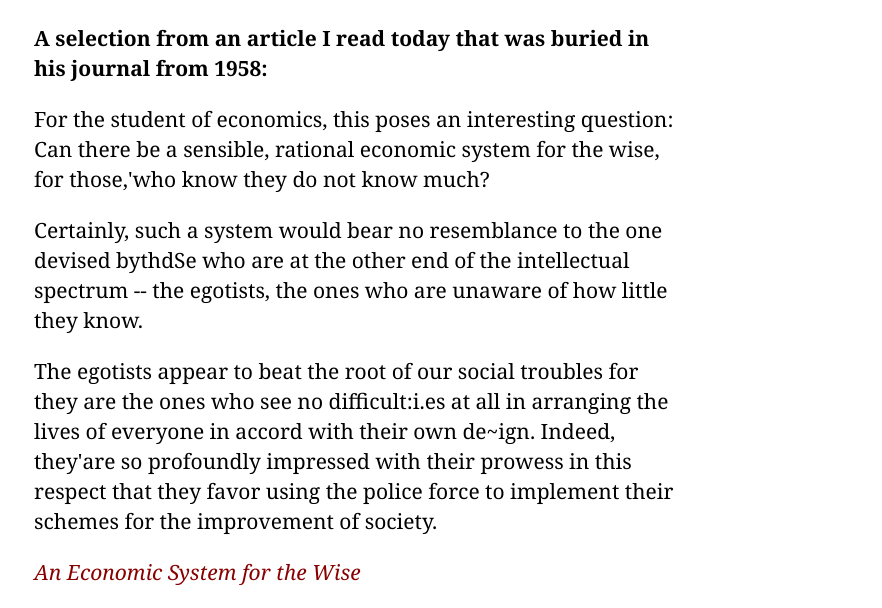
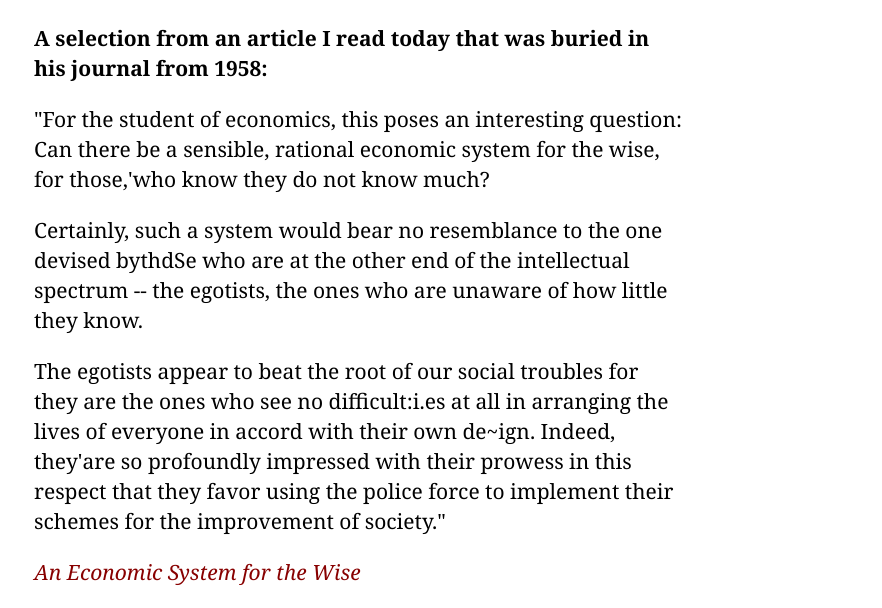
Before and after one commit to derykmakgill/commonplace, a Jekyll site: the page built from _posts/2019-04-10-6.md, in a window 1280 px wide. Shown: the part 747-1355 px from the top of the page, without its empty margins (186-1068 px from the left). Built offline with Jekyll 4.4.1, drawn with Linux system fonts in a browser that asks for light colours.

Commit message:
Update 2019-04-10-6.md

```diff
--- a/_posts/2019-04-10-6.md
+++ b/_posts/2019-04-10-6.md
@@ -7,7 +7,7 @@ Leonard E. Reads private papers at the Foundation for Economic Education are a "
 
 **A selection from an article I read today that was buried in his journal from 1958:**
 
-<blockquote><p>For the student of economics, this poses an interesting question: Can there
+<blockquote><p>"For the student of economics, this poses an interesting question: Can there
 be a sensible, rational economic system for the wise, for those,'who know they
 do not know much?</p>
 
@@ -19,7 +19,7 @@ ones who are unaware of how little they know.</p>
 ones who see no difficult:i.es at all in arranging the lives of everyone in
 accord with their own de~ign. Indeed, they'are so profoundly impressed with
 their prowess in this respect that they favor using the police force to
-implement their schemes for the improvement of society.</p></blockquote>
+implement their schemes for the improvement of society."</p></blockquote>
 <cite>An Economic System for the Wise</cite>
 
 [Source](https://history.fee.org/leonard-read-journal/1959/leonard-e-read-journal-september-1959/)
```
